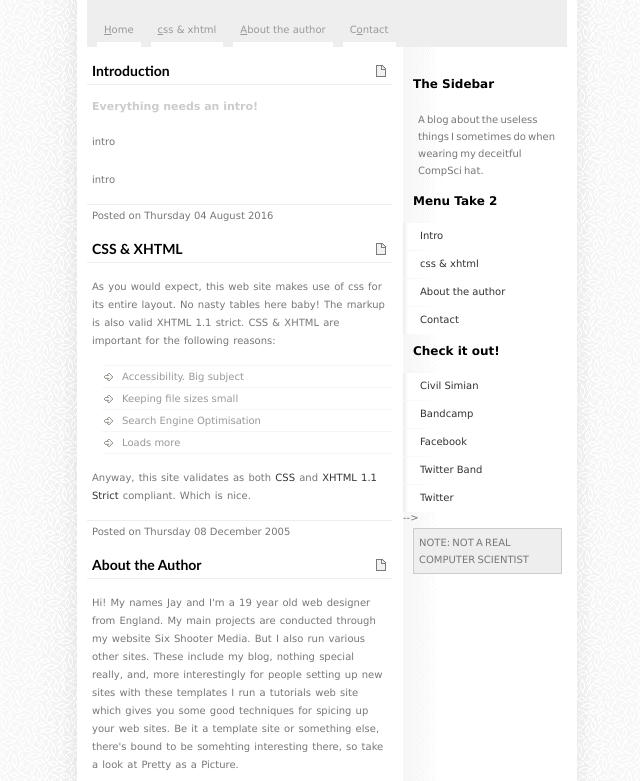
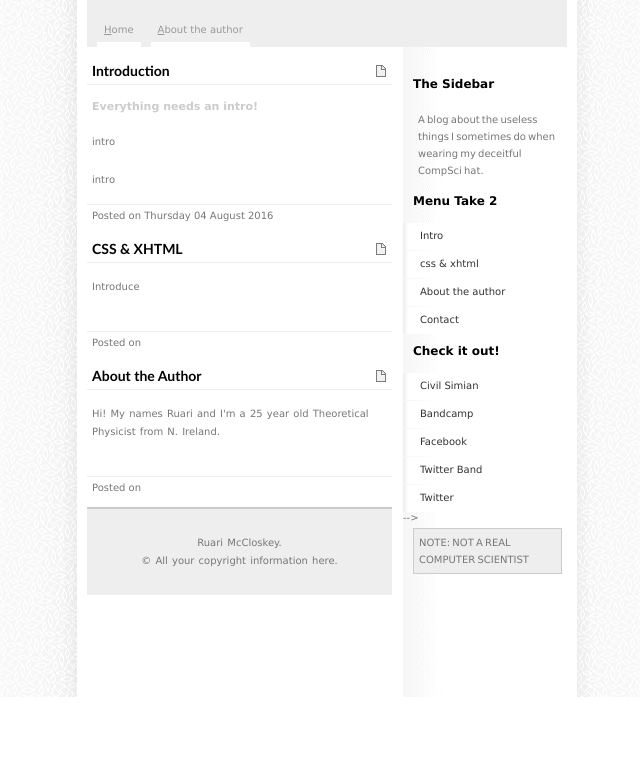
Before and after one commit to RuMcClu/ranoar.github.io, a plain HTML site: page index.html in a window 1280 px wide. Shown: the part 103-884 px from the top of the page, without its empty margins (313-953 px from the left). After the commit the page ends 800 px from the top, so only its background shows below. Drawn offline with Linux system fonts and the light colour scheme.

Commit message:
changes to template, ready for a post?

```diff
--- a/index.html
+++ b/index.html
@@ -11,10 +11,8 @@
     <h1><a href="http://all-free-download.com/free-website-templates/">mini<strong>BLOG</strong> 1.0</a></h1>
     <h2>For all your blogging needs.</h2>
     <ul id="nav">
-      <li><a href="http://all-free-download.com/free-website-templates/" accesskey="h"><em>H</em>ome</a></li>
-      <li><a href="#css" title="CSS and XHTML (a:c)" accesskey="c"><em>c</em>ss &amp; xhtml</a></li>
+      <li><a href="#pagetop" accesskey="h"><em>H</em>ome</a></li>
       <li><a href="#about" title="All about me (a:a)" accesskey="a"><em>A</em>bout the author</a></li>
-      <li><a href="#contact" title="Get in Touch (a:o)" accesskey="o">C<em>o</em>ntact</a></li>
     </ul>
   </div>
   <div id="sidebar">
@@ -44,19 +42,15 @@
     <p>intro </p>
     <div class="article_menu"> <b>Posted on Thursday 04 August 2016</b>  </div>
     <h1><a href="#css" id="css">CSS &amp; XHTML</a></h1>
-    <p> As you would expect, this web site makes use of css for its entire layout. No nasty tables here baby! The markup is also valid XHTML 1.1 strict. CSS &amp; XHTML are important for the following reasons: </p>
-    <ul>
-      <li>Accessibility. Big subject</li>
-      <li>Keeping file sizes small</li>
-      <li>Search Engine Optimisation</li>
-      <li>Loads more</li>
-    </ul>
-    <p> Anyway, this site validates as both <a href="http://jigsaw.w3.org/css-validator/check/referer">CSS</a> and <a href="http://validator.w3.org/check?uri=referer">XHTML 1.1 Strict</a> compliant. Which is nice. </p>
-    <div class="article_menu"> <b>Posted on Thursday 08 December 2005</b> </div>
+    <p>Introduce</p>
+
+    <p>  </p>
+    <div class="article_menu"> <b>Posted on </b> </div>
     <h1><a href="#about" id="about">About the Author</a></h1>
-    <p> Hi! My names Jay and I'm a 19 year old web designer from England. My main projects are conducted through my website Six Shooter Media. But I also run various other sites. These include my blog, nothing special really, and, more interestingly for people setting up new sites with these templates I run a tutorials web site which gives you some good techniques for spicing up your web sites. Be it a template site or something else, there's bound to be somehting interesting there, so take a look at Pretty as a Picture. </p>
-    <p> Another site of mine that you might find interesting if you're setting up a site with a free template like this is Buy a Button. There, for a great price you can purchase a link to your site in the form of a button. This link will obviously provide you site with some additional traffic which is always nice! </p>
-    <div class="article_menu"> <b>Posted on Thursday 08 December 2005</b> <a href="http://all-free-download.com/free-website-templates/">28 Comments</a> </div>
+    <p> Hi! My names Ruari and I'm a 25 year old Theoretical Physicist from N. Ireland. </p>
+    <p></p>
+    <div class="article_menu"> <b>Posted on </b> </div>
+    <!--
     <h1>Some Examples</h1>
     <p> OK, here I'll just put some example html elements that you will most probably be using in your blog. </p>
     <h2>Blockquote Example</h2>
@@ -86,11 +80,11 @@
     <h1><a href="#contact" id="contact">Contact</a></h1>
     <p> If you decide to use this template please <a href="http://all-free-download.com/free-website-templates/">drop me a line</a> to let me know! Don't hesitiate to get in touch if your interested in a custom template or just in any of my services in general. I look forward to hearing from you! </p>
     <div class="article_menu"> <b>Posted on Thursday 08 December 2005</b> <a href="http://all-free-download.com/free-website-templates/">28 Comments</a> </div>
-  </div>
+  </div>-->
   <div id="footer">
-    <p> Template design by <a href="http://www.sixshootermedia.com">Six Shooter Media</a>.<br />
+    <p> Ruari McCloskey.<br />
 &copy; All your copyright information here. </p>
   </div>
 </div>
-<div align=center>This template  downloaded form <a href='http://all-free-download.com/free-website-templates/'>free website templates</a></div></body>
+</body>
 </html>
```
